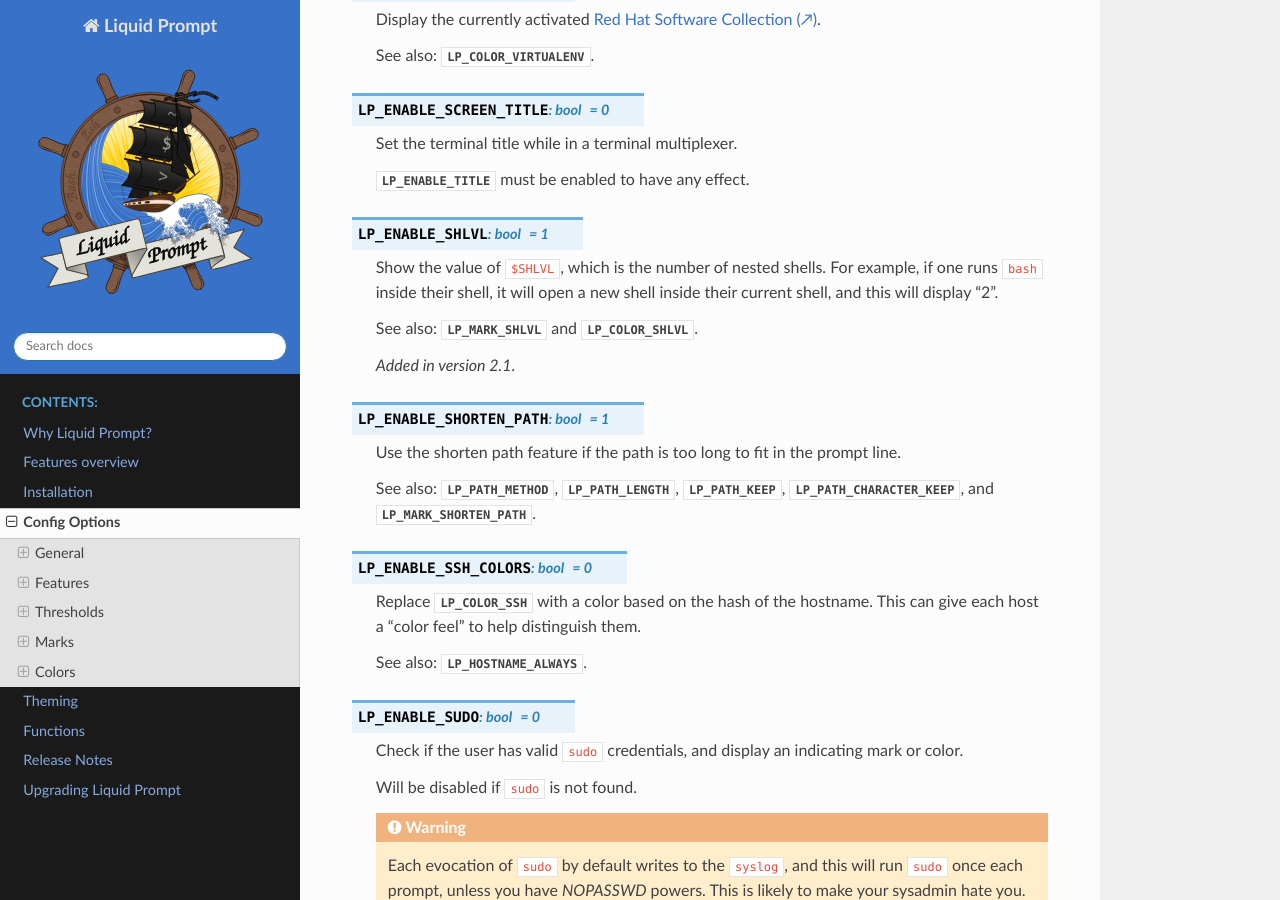
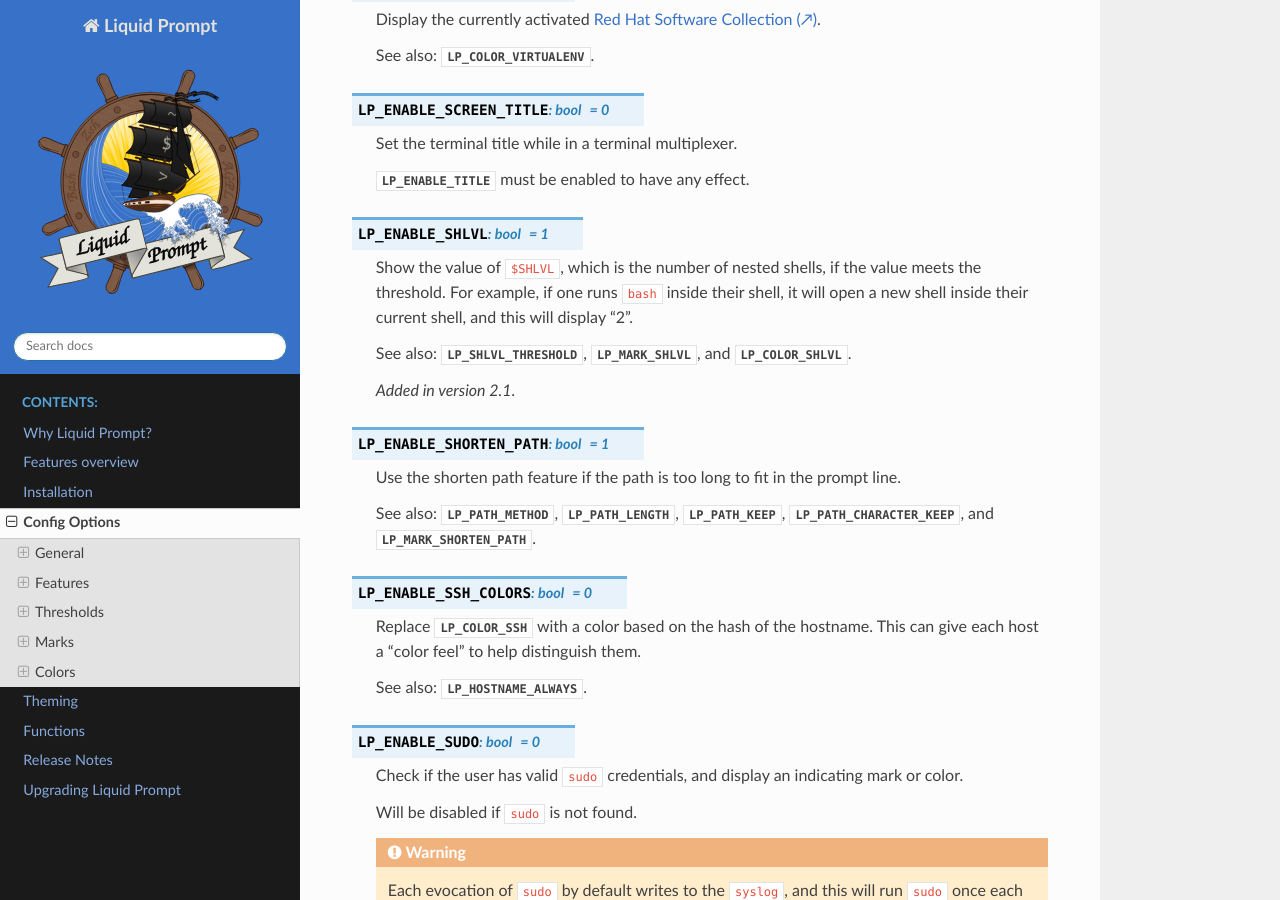
Before and after one commit to liquidprompt/liquidprompt, a Sphinx documentation site: the page built from docs/config.rst, in a window 1280 px wide and 900 px high, scrolled down 15583 px. Built offline with Sphinx 7.4.7 and the Read the Docs theme 2.0.0, drawn with Linux system fonts in a browser that asks for light colours; cross-references to code outside the pages are shown as plain code; some of the changed text lies outside the part shown.

Commit message:
Add LP_SHLVL_THRESHOLD config option
Closes #821

```diff
--- a/docs/config.rst
+++ b/docs/config.rst
@@ -954,11 +954,13 @@
    :type: bool
    :value: 1
 
-   Show the value of ``$SHLVL``, which is the number of nested shells. For
-   example, if one runs ``bash`` inside their shell, it will open a new shell
-   inside their current shell, and this will display "2".
-
-   See also: :attr:`LP_MARK_SHLVL` and :attr:`LP_COLOR_SHLVL`.
+   Show the value of ``$SHLVL``, which is the number of nested shells, if the
+   value meets the threshold. For example, if one runs ``bash`` inside their
+   shell, it will open a new shell inside their current shell, and this will
+   display "2".
+
+   See also: :attr:`LP_SHLVL_THRESHOLD`, :attr:`LP_MARK_SHLVL`, and
+   :attr:`LP_COLOR_SHLVL`.
 
    .. versionadded:: 2.1
 
@@ -1417,6 +1419,17 @@
    :attr:`LP_ENABLE_RUNTIME_BELL` must be enabled to have any effect.
 
    .. versionadded:: 1.12
+
+.. attribute:: LP_SHLVL_THRESHOLD
+   :type: int
+   :value: 2
+
+   Number of nested shells before the shell level is shown.
+
+   See also: :attr:`LP_ENABLE_SHLVL`, :attr:`LP_MARK_SHLVL`, and
+   :attr:`LP_COLOR_SHLVL`.
+
+   .. versionadded:: 2.2
 
 .. attribute:: LP_TEMP_THRESHOLD
    :type: int
@@ -1822,7 +1835,8 @@
 
    Mark used to indicate the shell is inside another shell.
 
-   See also: :attr:`LP_ENABLE_SHLVL` and :attr:`LP_COLOR_SHLVL`.
+   See also: :attr:`LP_ENABLE_SHLVL`, :attr:`LP_SHLVL_THRESHOLD`, and
+   :attr:`LP_COLOR_SHLVL`.
 
    .. versionadded:: 2.1
 
@@ -2438,7 +2452,8 @@
 
    Color used for displaying the nested shell level.
 
-   See also: :attr:`LP_ENABLE_SHLVL` and :attr:`LP_MARK_SHLVL`.
+   See also: :attr:`LP_ENABLE_SHLVL`, :attr:`LP_SHLVL_THRESHOLD`, and
+   :attr:`LP_MARK_SHLVL`.
 
    .. versionadded:: 2.1
 
```
Also changed, not shown: 1 other file.
